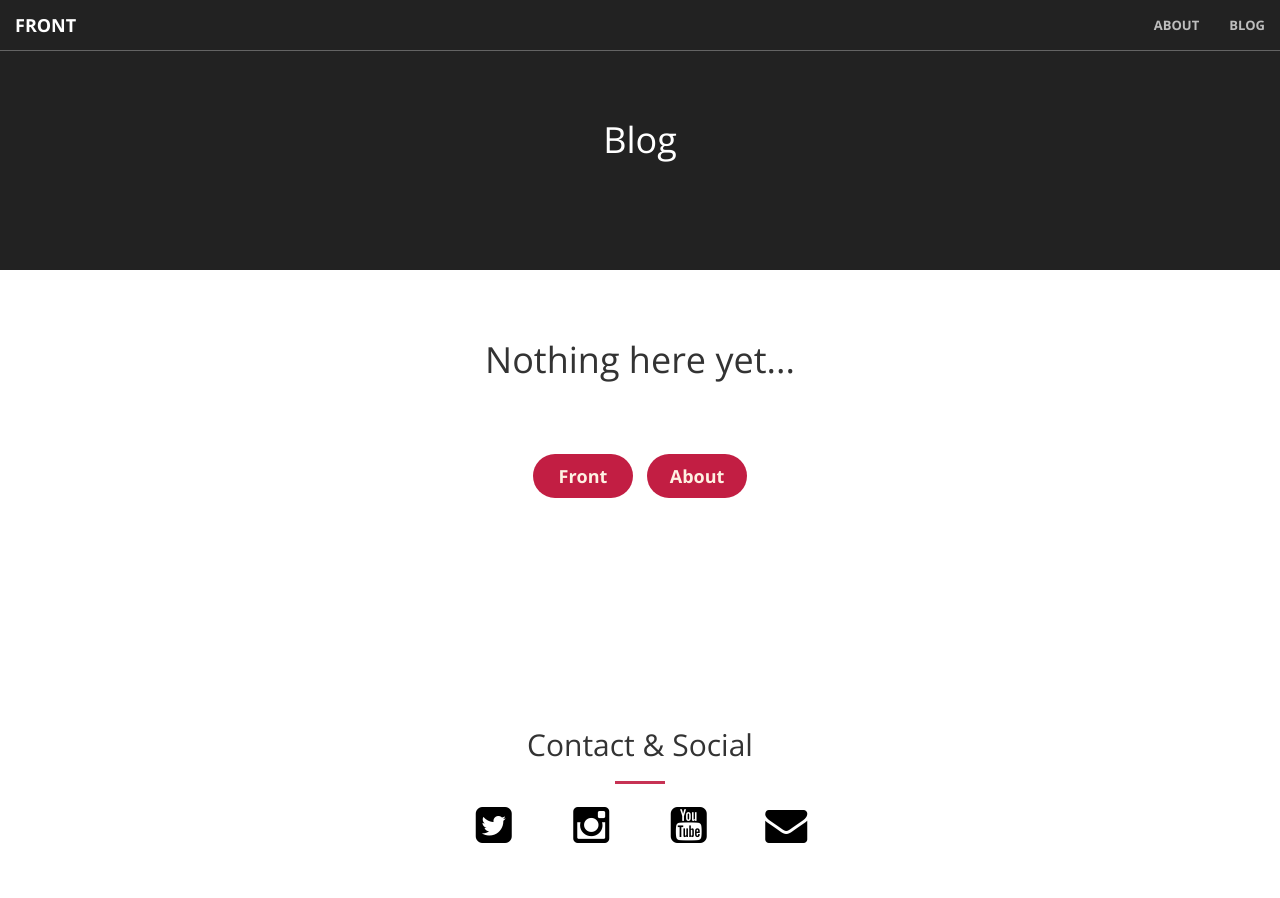
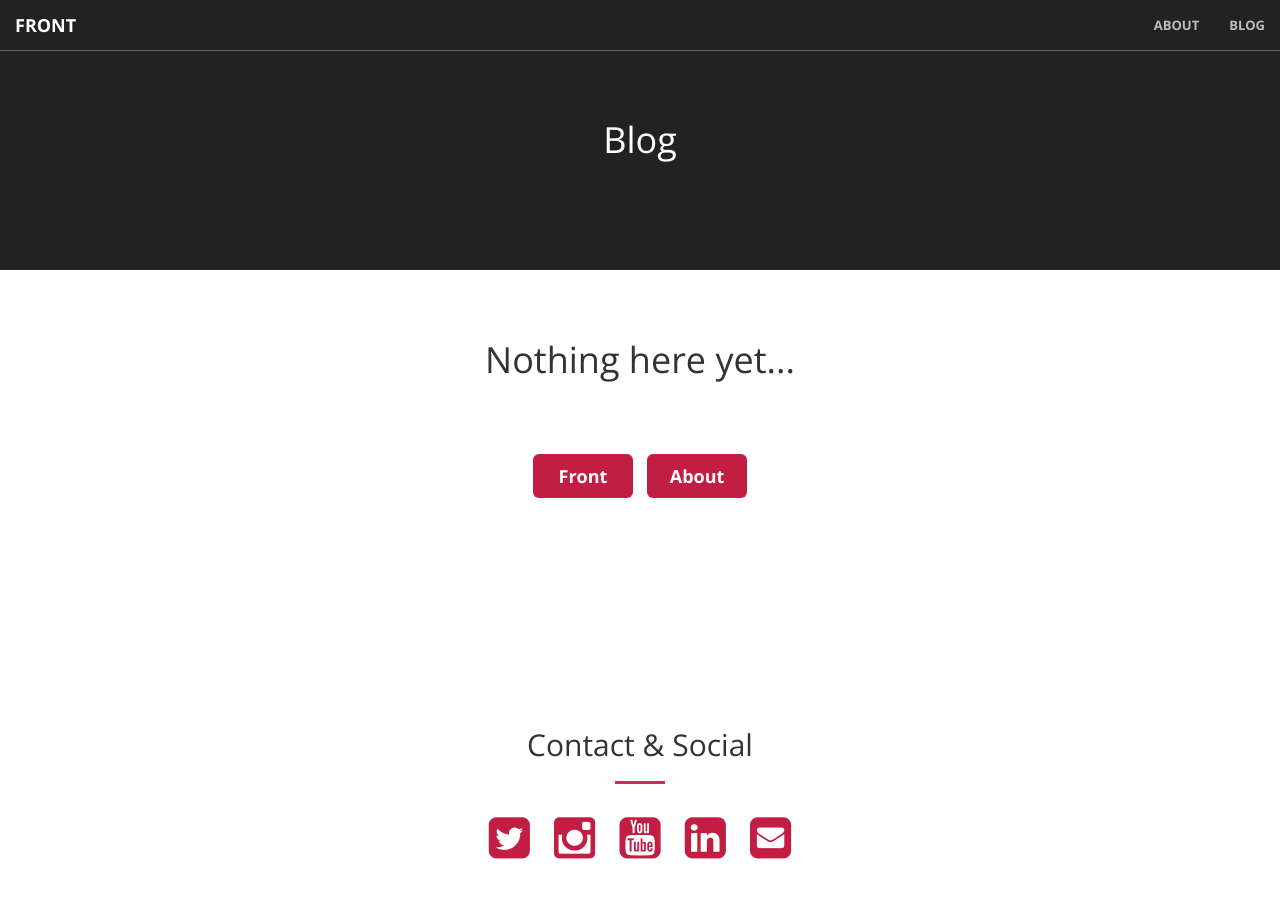
Before and after one commit to jtsmith24/jtsmith24.github.io, a Jekyll site: the page built from blog.html, in a window 1280 px wide and 1002 px high. Shown: the top 898 px of the window. Built offline with Jekyll 4.4.1, drawn with Linux system fonts in a browser that asks for light colours.

Commit message:
Final formatting changes made: fixed color scheme. Made buttons more square.

```diff
--- a/_layouts/default.html
+++ b/_layouts/default.html
@@ -54,29 +54,21 @@
 		</nav>
 			{{ content }}
 		<section id="contact">
-			<div class="container">
+			<div class="container contact">
 				<div class="row">
 					<div class="col-lg-8 col-lg-offset-2 text-center">
 						<h2 class="section-heading">Contact & Social</h2>
 						<hr class="primary">
 					</div>
 				</div>
-				<div class="row default">
-					<div class="col-sm-1 col-sm-offset-4 text-center">
-						<a  href="https://www.twitter.com/ImJordanSmith">
-						<i class="fa fa-twitter-square fa-3x wow bounceIn" data-wow-delay=".1s"></i></a>
+					<div class="row info-row social">
+						<a href="https://www.twitter.com/ImJordanSmith" class="fa fa-twitter-square fa-3x"></a>
+						<a href="https://www.instagram.com/jsmith101/" class="fa fa-instagram fa-3x"></a>
+						<a href="https://www.youtube.com/c/JordanSmithFilms" class="fa fa-youtube-square fa-3x"></a>
+						<a href="https://www.linkedin.com/in/jordan-smith-nashdev" class="fa fa-linkedin-square fa-3x"></a>
+						<a href="mailto:jsmith2@harding.edu" class="fa fa-envelope-square fa-3x"></a>
 					</div>
-					<div class="col-sm-1 text-center">
-						<a href="https://www.instagram.com/jsmith101/">
-						<i class="fa fa-instagram fa-3x wow bounceIn" data-wow-delay=".1s"></i></a>
-					</div>
-					<div class="col-sm-1 text-center">
-						<a href="https://www.youtube.com/c/JordanSmithFilms"><i class="fa fa-youtube-square fa-3x wow bounceIn" data-wow-delay=".1s"></i></a>
-					</div>
-					<div class="col-sm-1 text-center">
-						<a href="mailto:jsmith2@harding.edu"><i class="fa fa-envelope fa-3x wow bounceIn" data-wow-delay=".1s"></i></a>
 				</div>
-			</div>
 		</section>
 		<!-- jQuery -->
 		<script src="/js/jquery.js"></script>
--- a/css/creative.css
+++ b/css/creative.css
@@ -213,12 +213,10 @@ header .header-content .header-content-inner h1 {
     margin-bottom: 0;
     font-weight: 700;
     font-size: 50px;
-    color: #FEF1E3;
 }
 
 header .header-content .header-content-inner h2 {
     font-size: 25px;
-    color: #FEF1E3;
 }
 
 header .header-content .header-content-inner hr {
@@ -442,7 +440,6 @@ fieldset[disabled] .btn-primary.active {
 
 .btn {
     border: 0;
-    border-radius: 300px;
     text-transform: uppercase;
     font-family: 'Open Sans','Helvetica Neue',Arial,sans-serif;
     font-weight: 700;
--- a/css/custom.css
+++ b/css/custom.css
@@ -16,6 +16,21 @@
     transition: all .35s;
 }
 
+.contact {
+  text-align: center;
+}
+
+.contact a {
+  color: #C21E43
+}
+
+.contact
+a:hover,
+a:focus {
+    color: #8A95FE;
+    text-decoration: none;
+}
+
 .social a{
   padding: 10px;
 }
@@ -26,7 +41,10 @@
     text-transform: none;
     margin-left: 5px;
     margin-right: 5px;
-    color: #FEF1E3;
+}
+
+.btn-xl {
+    padding: 15px 30px;
 }
 
 .btn-primary {
@@ -166,9 +184,15 @@ div.postlist, div.content>.postlist {
     overflow: hidden;
     border-radius:.6px;
     background-color:#fff;
+    box-shadow: 2px 2px 4px #696969;
+    border-radius: .6rem;
+}
+
+/*.resume-container:hover{
+    -webkit-box-shadow: 0 15px 30px rgba(0,0,0,.07);
     box-shadow: 2px 2px 4px rgba(159,202,255,.5);
     border-radius: .6rem;
-}
+}*/
 
 section.resume {
     padding-top: 50px;
@@ -193,15 +217,15 @@ section.resume {
     padding:0;
     border-radius:.6px;
     background-color:#fff;
-    box-shadow: 2px 2px 4px rgba(159,202,255,.5);
+    box-shadow: 2px 2px 4px #696969;
     border-radius: .6rem;
 }
 
-.post-list-item-container:hover{
+/*.post-list-item-container:hover{
     -webkit-box-shadow: 0 15px 30px rgba(0,0,0,.07);
     box-shadow: 2px 2px 4px rgba(159,202,255,.5);
     border-radius: .6rem;
-}
+}*/
 
 .post-list-item-container .item-thumb{
     position:relative;
```
